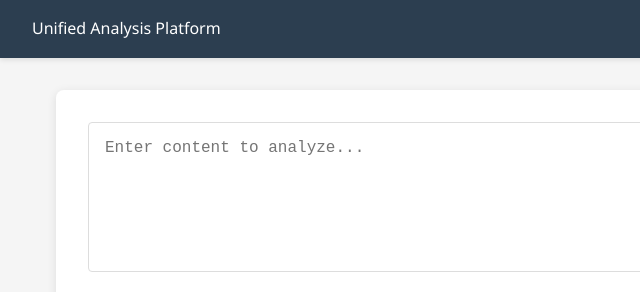
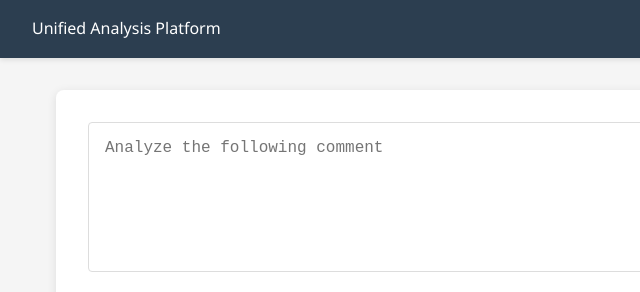
Before and after one commit to SallyGHHHH/my-chatbot-project, a website: page index.html in a window 1280 px wide. Shown: the top 292 px of the page, 0-640 px from the left. Drawn offline with Linux system fonts and the light colour scheme; no server answers.

Commit message:
Add files via upload

```diff
--- a/index.html
+++ b/index.html
@@ -19,7 +19,7 @@
 
     <main>
         <section class="input-section">
-            <textarea id="inputText" placeholder="Enter content to analyze..."></textarea>
+            <textarea id="inputText" placeholder="Analyze the following comment"></textarea>
             <button onclick="analyzeContent()" id="submitBtn">Analyze Content</button>
         </section>
 
```
